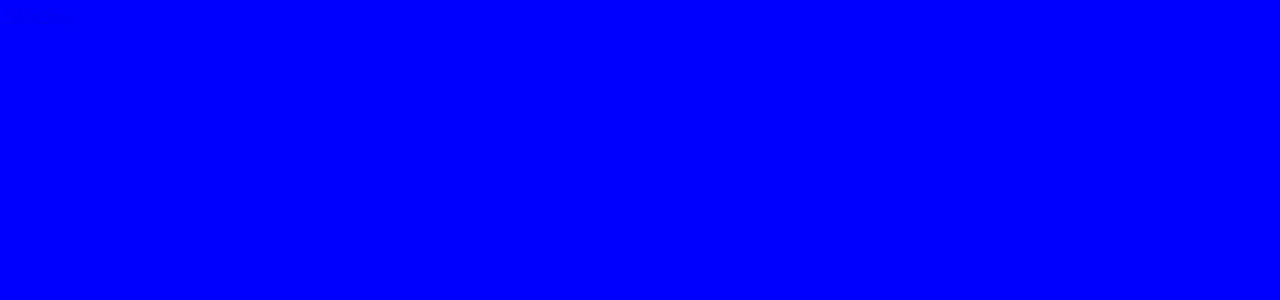
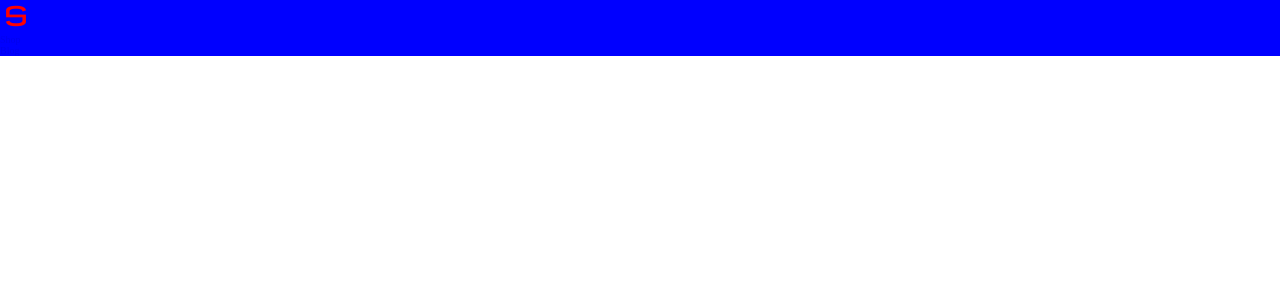
Before and after one commit to nottelbox/simons-world, a React (Vite) app: page / in a window 1280 px wide. Shown: the top 300 px of the page. Built offline with nearby package versions, Linux system fonts and the light colour scheme.

Commit message:
Add first scss styles

```diff
--- a/index.html
+++ b/index.html
@@ -2,7 +2,7 @@
 <html lang="en">
   <head>
     <meta charset="UTF-8" />
-    <link rel="icon" type="image/png" href="/favicon-32x32.png" />
+    <link rel="icon" type="image/png" href="/favicon-32x32.png">
     <link rel="manifest" href="/site.webmanifest">
     <meta name="viewport" content="width=device-width, initial-scale=1.0" />
     <title>Simons World</title>
--- a/package.json
+++ b/package.json
@@ -17,6 +17,7 @@
     "@types/react": "^18.0.17",
     "@types/react-dom": "^18.0.6",
     "@vitejs/plugin-react": "^2.0.1",
+    "sass": "^1.54.5",
     "typescript": "^4.6.4",
     "vite": "^3.0.7"
   }
--- a/src/App.css
+++ /dev/null
@@ -1,8 +0,0 @@
-body {
-    background-color: #00F;
-    color: #F00;
-}
-
-div {
-    // text-align: center;
-}
--- a/src/App.tsx
+++ b/src/App.tsx
@@ -1,4 +1,3 @@
-import './App.css';
 import Navigation from './components/Navigation.tsx';
 import { Outlet } from 'react-router-dom';
 
--- a/src/components/Navigation.tsx
+++ b/src/components/Navigation.tsx
@@ -3,7 +3,8 @@ import { Link } from 'react-router-dom';
 
 const Navigation = (): ReactElement => {
     return (
-        <nav>
+        <nav className="navigation">
+            <Link to="/"><img src="favicon-32x32.png"/></Link>
             <Link to="/shop">Shop</Link>
             <Link to="/blog">Blog</Link>
         </nav>
--- a/src/index.css
+++ /dev/null
@@ -1 +0,0 @@
-//global styles go here
--- a/src/main.tsx
+++ b/src/main.tsx
@@ -1,17 +1,18 @@
-import React from 'react'
-import ReactDOM from 'react-dom/client'
-import './index.css'
+import React from 'react';
+import ReactDOM from 'react-dom/client';
 import {
     BrowserRouter,
     Routes,
     Route,
 } from 'react-router-dom';
-import App from './App'
-import Shop from './routes/Shop'
-import Blog from './routes/Blog'
+import App from './App';
+import Shop from './routes/Shop';
+import Blog from './routes/Blog';
+import './sass/main.scss';
 
 ReactDOM.createRoot(document.getElementById('root') as HTMLElement).render(
   <React.StrictMode>
+    <div className="root">
     <BrowserRouter>
     <Routes>
         <Route path='/' element={<App />}>
@@ -20,5 +21,6 @@ ReactDOM.createRoot(document.getElementById('root') as HTMLElement).render(
         </Route>
     </Routes>
     </BrowserRouter>
+    </div>
   </React.StrictMode>
-)
+);
--- /dev/null
+++ b/src/sass/abstracts/_variables.scss
@@ -0,0 +1,3 @@
+// COLORS
+$color-primary: #F00;
+$color-secondary: #00F;
--- /dev/null
+++ b/src/sass/base/_base.scss
@@ -0,0 +1,18 @@
+*,
+*::after,
+*::before {
+    margin: 0;
+    padding: 0;
+    box-sizing: inherit;
+}
+
+html {
+    // This defines what 1rem is
+    font-size: 62.5%; //1 rem = 10px; 10px/16px = 62.5%
+}
+
+.root {
+    box-sizing: border-box;
+    background-color: $color-secondary;
+    color: $color-primary;
+}
--- /dev/null
+++ b/src/sass/layout/_navigation.scss
@@ -0,0 +1,7 @@
+.navigation {
+    display: flex;
+    flex-direction: column;
+    a {
+        text-decoration: none;
+    }
+}
--- /dev/null
+++ b/src/sass/main.scss
@@ -0,0 +1,5 @@
+@import "abstracts/variables.scss";
+
+@import "base/base.scss";
+
+@import "layout/navigation";
```
Also changed, not shown: 1 other file (tests, documents, lock files or other folders).
